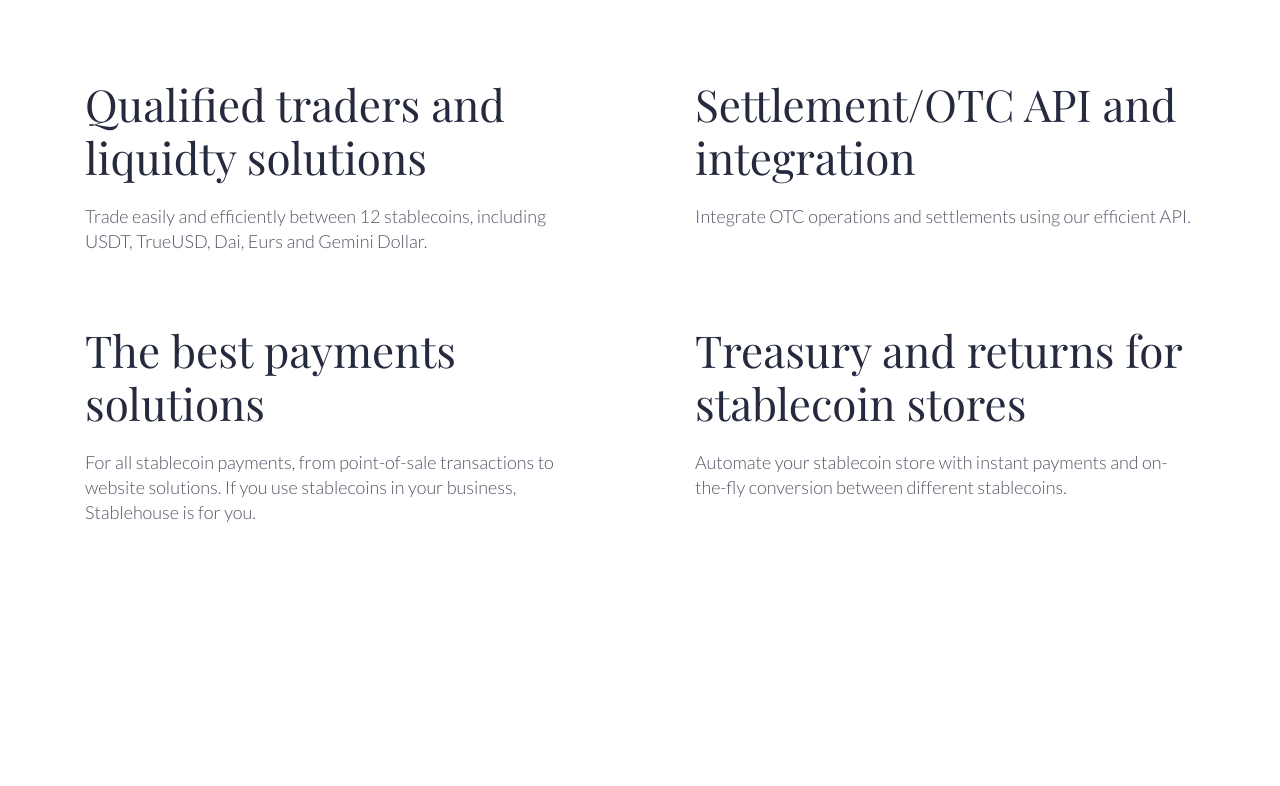
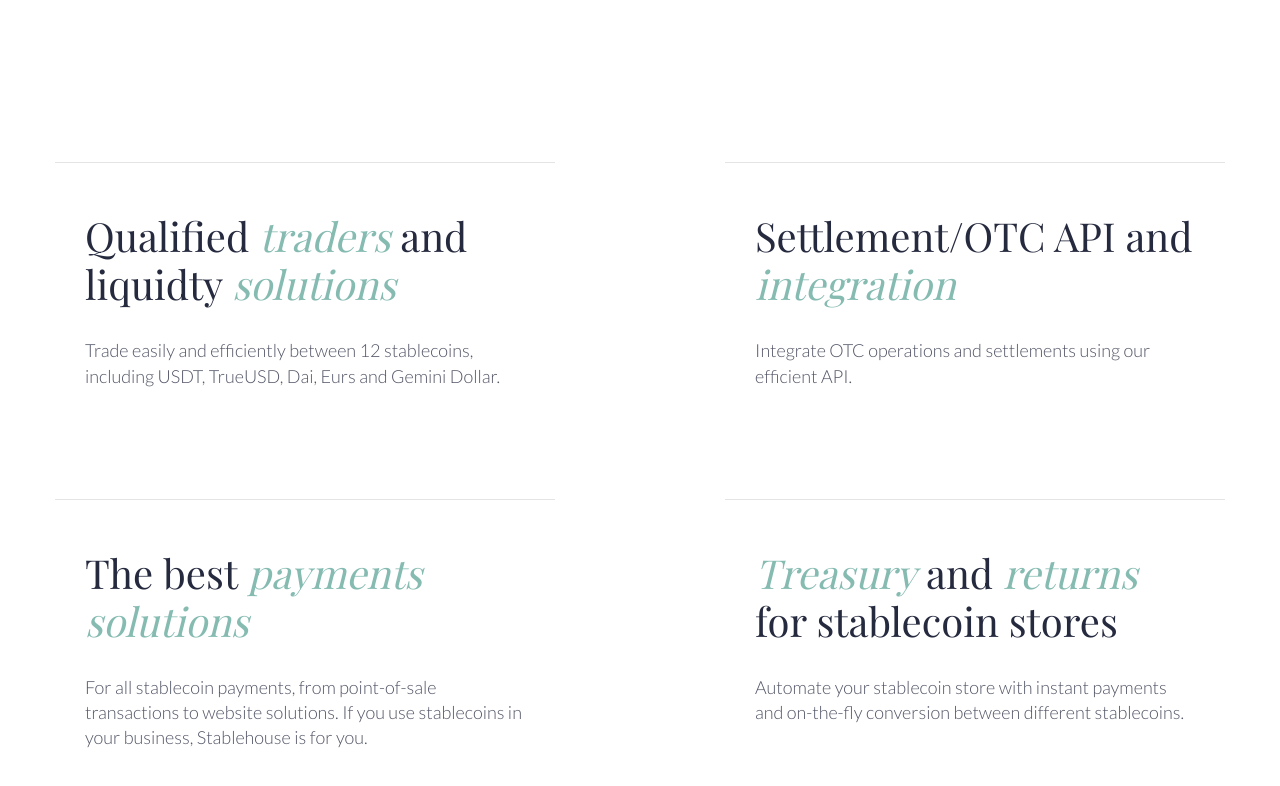
Before and after one commit to helenekn/solis__beetroot, a plain HTML site: page index.html in a window 1280 px wide. Shown: the part 1383-2169 px from the top of the page. Before the commit the page ends 2048 px from the top, so only its background shows below. Drawn offline with nearby package versions, Linux system fonts and the light colour scheme; a web font is replaced by a local one.

Commit message:
added favicon and section

```diff
--- a/index.html
+++ b/index.html
@@ -4,6 +4,11 @@
       <meta charset="UTF-8" />
       <meta name="viewport" content="width=device-width, initial-scale=1.0" />
       <title>Solis</title>
+      <link
+         rel="icon"
+         href="./assets/img/icons/favicon.ico"
+         type="image/x-icon"
+      />
       <link rel="preconnect" href="https://fonts.googleapis.com" />
       <link rel="preconnect" href="https://fonts.gstatic.com" crossorigin />
       <link
@@ -107,38 +112,47 @@
          </section>
          <section class="section benefits">
             <article class="benefits__content content">
-               <h3 class="content__title content__title_benefits">
-                  Qualified traders and liquidty solutions
+               <h3 class="content__title content__title_third">
+                  Qualified
+                  <span class="content__title_italic-green">traders</span> and
+                  liquidty
+                  <span class="content__title_italic-green">solutions</span>
                </h3>
-               <p class="content__text content__text_benefits">
+               <p class="content__text content__text">
                   Trade easily and efficiently between 12 stablecoins, including
                   USDT, TrueUSD, Dai, Eurs and Gemini Dollar.
                </p>
             </article>
             <article class="benefits__content content">
-               <h3 class="content__title content__title_benefits">
-                  Settlement/OTC API and integration
+               <h3 class="content__title content__title_third">
+                  Settlement/OTC API and
+                  <span class="content__title_italic-green">integration</span>
                </h3>
-               <p class="content__text content__text_benefits">
+               <p class="content__text content__text">
                   Integrate OTC operations and settlements using our efficient
                   API.
                </p>
             </article>
             <article class="benefits__content content">
-               <h3 class="content__title content__title_benefits">
-                  The best payments solutions
+               <h3 class="content__title content__title_third">
+                  The best
+                  <span class="content__title_italic-green"
+                     >payments solutions</span
+                  >
                </h3>
-               <p class="content__text content__text_benefits">
+               <p class="content__text content__text">
                   For all stablecoin payments, from point-of-sale transactions
                   to website solutions. If you use stablecoins in your business,
                   Stablehouse is for you.
                </p>
             </article>
             <article class="benefits__content content">
-               <h3 class="content__title content__title_benefits">
-                  Treasury and returns for stablecoin stores
+               <h3 class="content__title content__title_third">
+                  <span class="content__title_italic-green">Treasury</span> and
+                  <span class="content__title_italic-green">returns</span> for
+                  stablecoin stores
                </h3>
-               <p class="content__text content__text_benefits">
+               <p class="content__text content__text">
                   Automate your stablecoin store with instant payments and
                   on-the-fly conversion between different stablecoins.
                </p>
--- a/scss/main.scss
+++ b/scss/main.scss
@@ -21,7 +21,7 @@ body {
 
 .header-row,
 .first-screen,
-section,
+.section,
 .footer {
    padding: 0 calc(50vw - $adaptive_width_content);
    @media screen and (max-width: 1200px) {
@@ -83,7 +83,7 @@ section,
 }
 
 .first-screen {
-   // height: 100vh;
+   height: 140vh;
    background: url("../assets/img/bcg.png") center center/cover no-repeat;
    background-size: 100% 100%;
    padding-top: 260px;
@@ -105,8 +105,9 @@ section,
          color: $color_green;
          font-style: italic;
       }
-      &_benefits {
-         width: 500px;
+      &_third {
+         font-size: 40px;
+         margin-bottom: 30px;
       }
    }
    &__btn {
@@ -132,9 +133,6 @@ section,
          @media screen and (max-width: 1200px) {
             width: 305px;
          }
-      }
-      &_benefits {
-         width: 500px;
       }
    }
 }
@@ -236,7 +234,28 @@ section,
 .benefits {
    @include flex(space-between, flex-start, 30px);
    flex-wrap: wrap;
+   padding-top: 30px;
    &__content {
+      position: relative;
       padding: 20px 30px;
+      width: 500px;
+      &:nth-child(-n + 3) {
+         margin-bottom: 90px;
+      }
+      @media screen and (max-width: 1200px) {
+         width: 400px;
+      }
+      @media screen and (max-width: 992px) {
+         width: 100%;
+      }
+   }
+   &__content::before {
+      content: "";
+      position: absolute;
+      width: 100%;
+      height: 1px;
+      background: #e4e4e4;
+      top: -30px;
+      left: 0;
    }
 }
```
Also changed, not shown: assets/img/icons/favicon.ico (added), css/main.min.css, favicon/favicon-32x32.png (added), favicon/favicon.ico (added), 1 other file.
